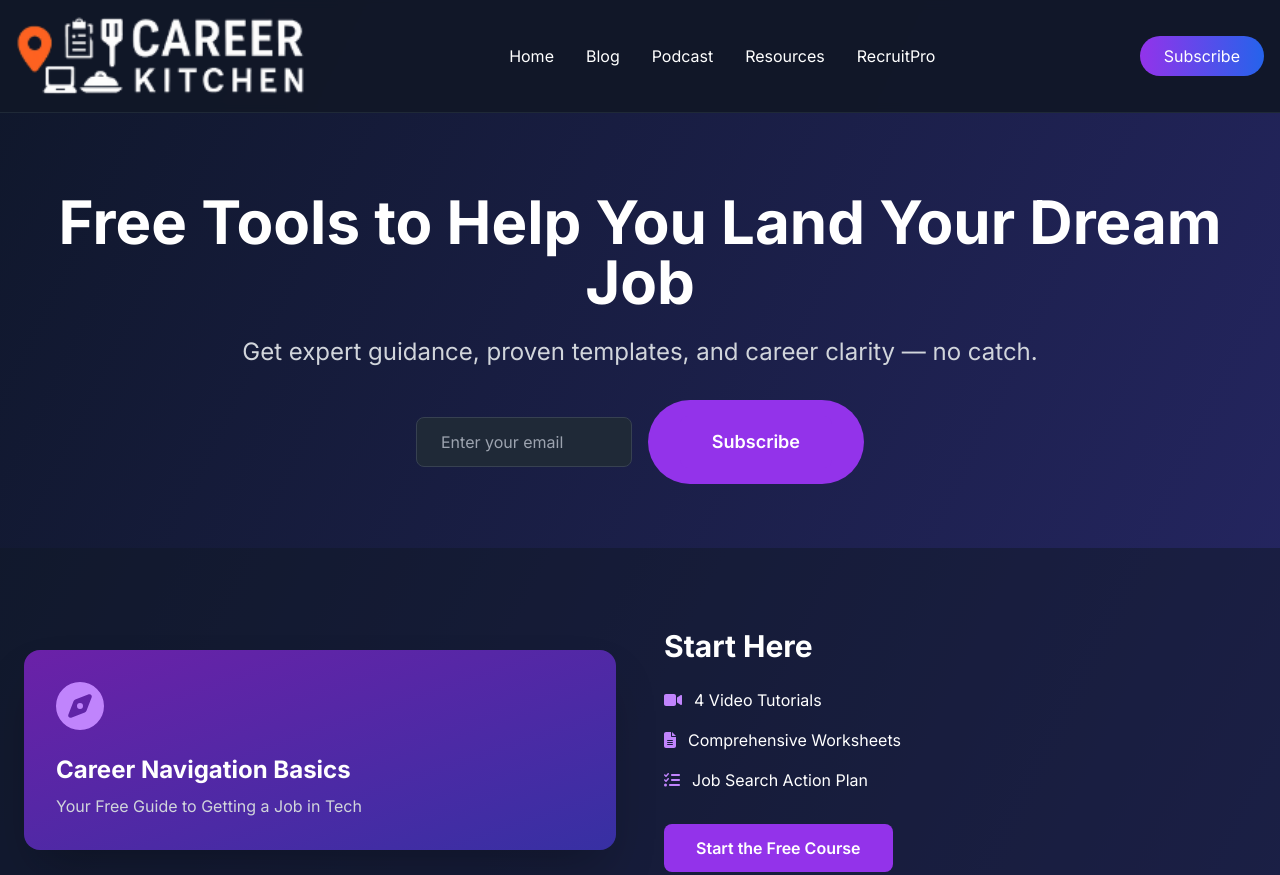
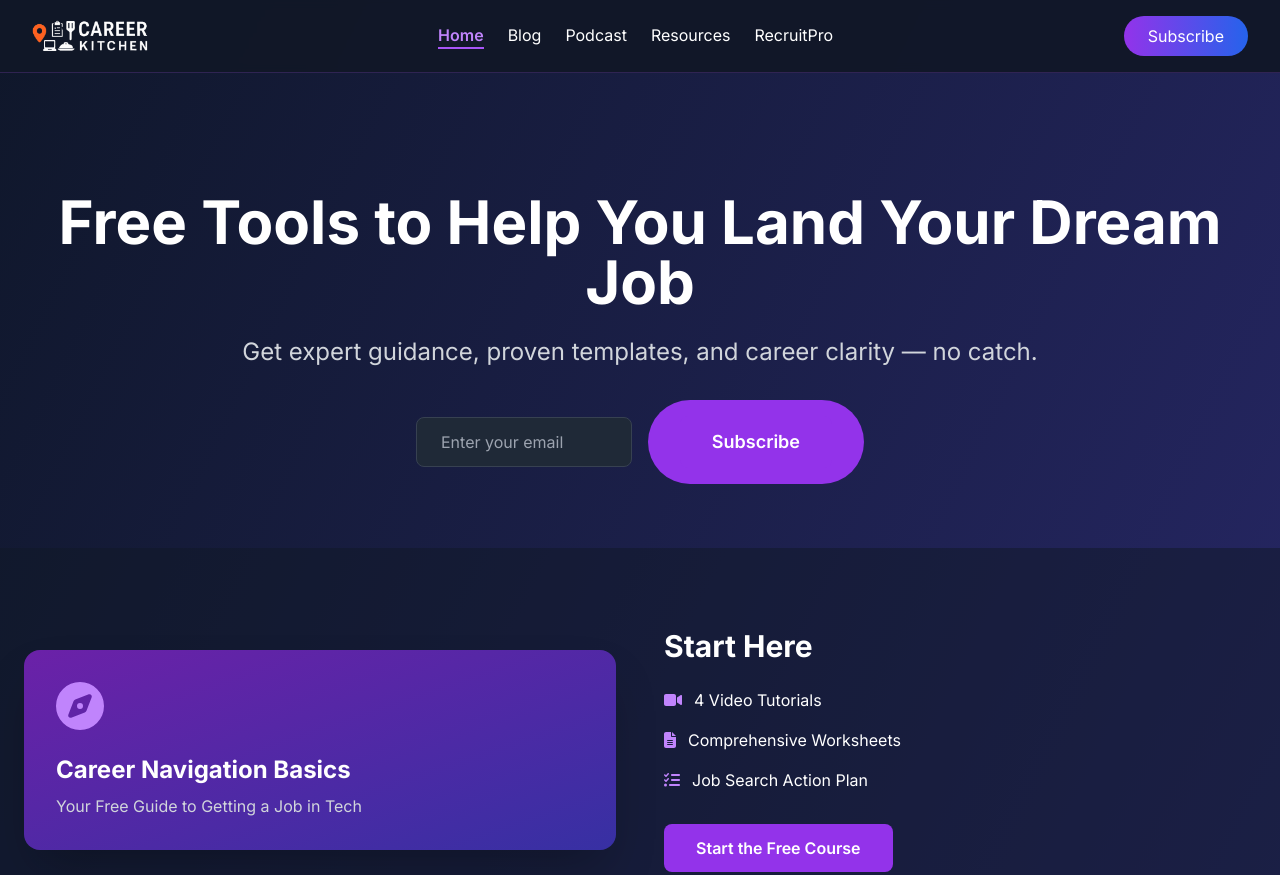
Before and after one commit to curseyoukakarot/careerkitchen-site, a plain HTML site: page resources.html in a window 1280 px wide. Shown: the top 875 px of the page. Drawn offline with nearby package versions, Linux system fonts and the light colour scheme.

Commit message:
Update resources.html

```diff
--- a/resources.html
+++ b/resources.html
@@ -19,25 +19,44 @@
 </head>
 <body class="min-h-screen flex flex-col">
 
-<!-- CareerKitchen Navbar (with Medium blog link) -->
-<header class="fixed w-full top-0 z-50 bg-gray-900/95 backdrop-blur-sm border-b border-gray-800">
-  <div class="container mx-auto px-4 py-4 flex items-center justify-between">
-    <div class="flex items-center gap-4">
-      <a href="/">
-        <img src="career-kitchen-logo-trimmed.png" alt="CareerKitchen Logo" class="h-[80px] w-auto max-w-none" />
-      </a>
-    </div>
-    <nav class="hidden md:flex space-x-8">
-      <a href="/" class="text-white hover:text-purple-400">Home</a>
-      <a href="https://blog.careerkitchen.co" class="text-white hover:text-purple-400" target="_blank">Blog</a>
-      <a href="/podcast" class="text-white hover:text-purple-400">Podcast</a>
-      <a href="/resources" class="text-white hover:text-purple-400">Resources</a>
-      <a href="/recruitpro" class="text-white hover:text-purple-400">RecruitPro</a>
+<header class="fixed w-full z-50 bg-gray-900/95 backdrop-blur-sm border-b border-purple-500/20">
+  <div class="max-w-7xl mx-auto px-4 sm:px-6 lg:px-8 py-4 flex justify-between items-center">
+    <!-- Logo -->
+    <a href="/" class="flex items-center space-x-2">
+      <img src="career-kitchen-logo-trimmed.png" alt="CareerKitchen logo" class="h-10 w-auto sm:h-8" />
+    </a>
+
+    <!-- Desktop Nav -->
+    <nav class="hidden md:flex space-x-6 text-white">
+      <a href="/" class="text-purple-400 font-semibold border-b-2 border-purple-500">Home</a>
+      <a href="https://blog.careerkitchen.co" class="hover:text-purple-400">Blog</a>
+      <a href="/podcast" class="hover:text-purple-400">Podcast</a>
+      <a href="/resources" class="hover:text-purple-400">Resources</a>
+      <a href="/recruitpro" class="hover:text-purple-400">RecruitPro</a>
     </nav>
-    <a href="https://form.typeform.com/to/vUdWHzFB" target="_blank">
-      <button class="bg-gradient-to-r from-purple-600 to-blue-600 text-white px-6 py-2 rounded-full hover:opacity-90">
-        Subscribe
-      </button>
+
+    <!-- Subscribe Button -->
+    <a href="https://form.typeform.com/to/vUdWHzFB" class="hidden md:inline-block bg-gradient-to-r from-purple-600 to-blue-600 text-white px-6 py-2 rounded-full hover:opacity-90 transition">
+      Subscribe
+    </a>
+
+    <!-- Mobile Hamburger -->
+    <button id="mobile-menu-toggle" class="md:hidden text-white text-2xl focus:outline-none">
+      <svg class="w-6 h-6" fill="none" stroke="currentColor" viewBox="0 0 24 24">
+        <path stroke-linecap="round" stroke-linejoin="round" stroke-width="2" d="M4 6h16M4 12h16M4 18h16"/>
+      </svg>
+    </button>
+  </div>
+
+  <!-- Mobile Menu -->
+  <div id="mobile-menu" class="md:hidden hidden bg-gray-900 border-t border-purple-500/20 px-4 py-6 space-y-4 text-white">
+    <a href="/" class="block text-purple-400 font-semibold">Home</a>
+    <a href="https://blog.careerkitchen.co" class="block hover:text-purple-400">Blog</a>
+    <a href="/podcast" class="block hover:text-purple-400">Podcast</a>
+    <a href="/resources" class="block hover:text-purple-400">Resources</a>
+    <a href="/recruitpro" class="block hover:text-purple-400">RecruitPro</a>
+    <a href="https://form.typeform.com/to/vUdWHzFB" class="block w-full bg-gradient-to-r from-purple-600 to-blue-600 text-white text-center px-4 py-2 rounded-full mt-4">
+      Subscribe
     </a>
   </div>
 </header>
```
